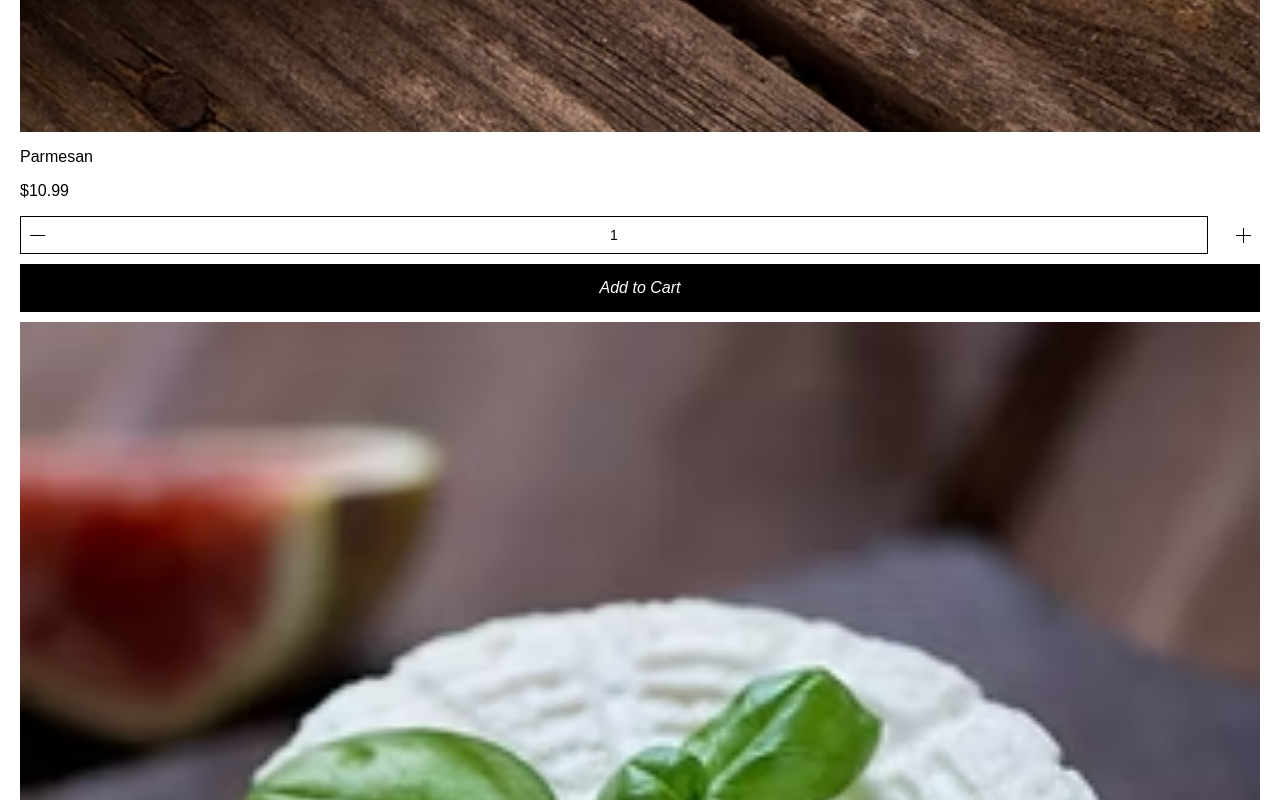
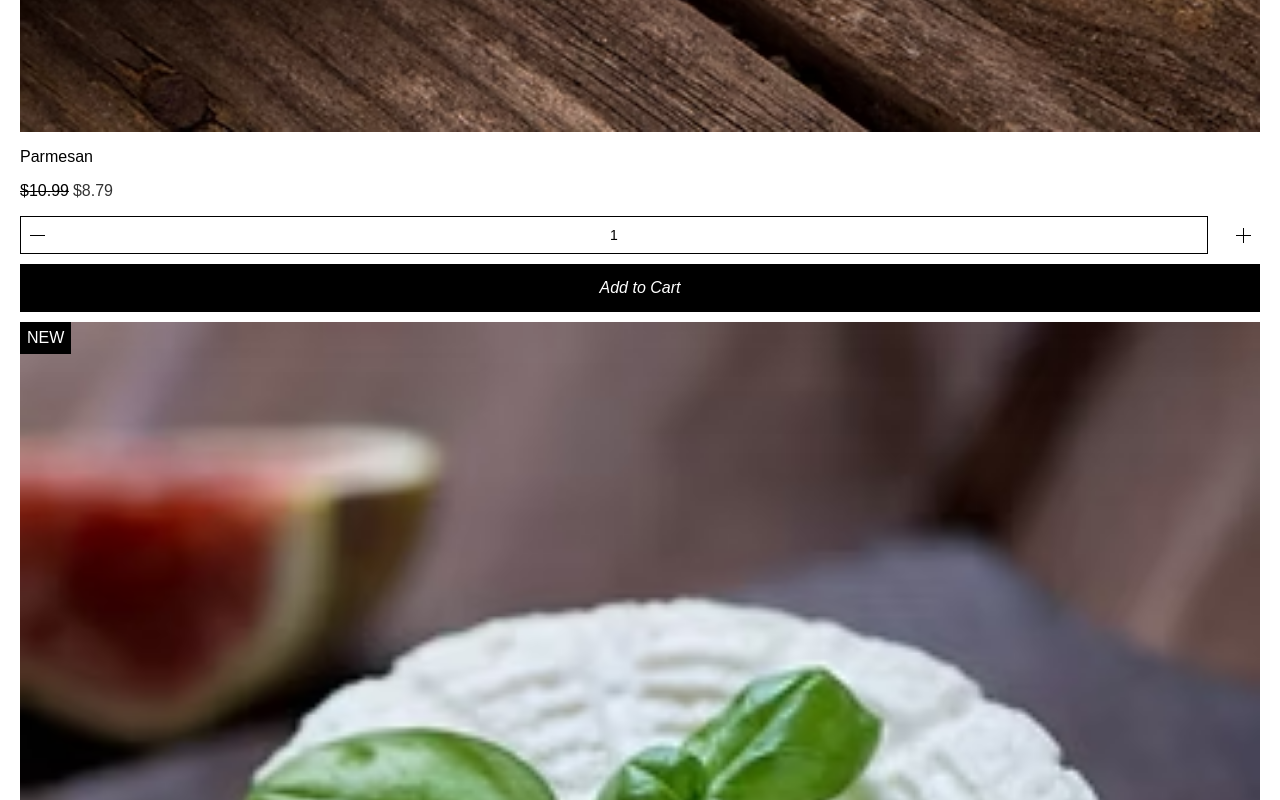
Before and after one commit to alivieE/WixShop, a React (Create React App) app in the folder wixshop/: page /cheeses in a window 1280 px wide. Shown: the part 4160-4960 px from the top of the page. Built offline with nearby package versions, Linux system fonts and the light colour scheme.

Commit message:
add new and sale to product

```diff
--- a/wixshop/src/components/ShopItem/ShopItem.jsx
+++ b/wixshop/src/components/ShopItem/ShopItem.jsx
@@ -19,10 +19,27 @@ const ShopItem = ({ id }) => {
   return (
     <li>
       <form action="submit">
-        <img className={s.productImg} src={images[currentProduct.id]} />
+        <div className={s.wrapImg}>
+          {currentProduct.saleAmount > 0 && <p className={s.notify}>SALE</p>}
+          {currentProduct.isNew > 0 && <p className={s.notify}>NEW</p>}
+          <img className={s.productImg} src={images[currentProduct.id]} />
+        </div>
         <div className={s.productNamePrice}>
           <p>{currentProduct.name}</p>
-          <p>${currentProduct.price}</p>
+          {currentProduct.saleAmount === 0 ? (
+            <p>${currentProduct.price}</p>
+          ) : (
+            <div className={s.priceWrap}>
+              <p className={s.lineThrough}>${currentProduct.price}</p>
+              <p className={s.newPrice}>
+                $
+                {(
+                  currentProduct.price -
+                  (currentProduct.price * currentProduct.saleAmount) / 100
+                ).toFixed(2)}
+              </p>
+            </div>
+          )}
         </div>
         <div className={s.inputBox}>
           <button
--- a/wixshop/src/components/ShopItem/ShopItem.module.css
+++ b/wixshop/src/components/ShopItem/ShopItem.module.css
@@ -49,3 +49,24 @@
   padding: 16px 0 16px 0;
   gap: 16px;
 }
+.wrapImg {
+  position: relative;
+}
+.notify {
+  position: absolute;
+  left: 0;
+  top: 0;
+  background-color: black;
+  color: white;
+  padding: 7px;
+}
+.lineThrough {
+  text-decoration: line-through;
+}
+.newPrice {
+  color: rgb(51, 51, 51);
+}
+.priceWrap {
+  display: flex;
+  gap: 4px;
+}
--- a/wixshop/src/data/products.js
+++ b/wixshop/src/data/products.js
@@ -3,25 +3,33 @@ const products = [
     name: "Cheddar",
     id: "cheddar",
     price: 8.99,
+    isNew: false,
     info: `I'm a product detail. I'm a great place to add more information about your product such as sizing, material, care and cleaning instructions. This is also a great space to write what makes this product special and how your customers can benefit from this item. Buyers like to know what they’re getting before they purchase, so give them as much information as possible so they can buy with confidence and certainty.`,
+    saleAmount: 0,
   },
   {
     name: "Parmesan",
     id: "parmesan",
     price: 10.99,
+    isNew: false,
     info: `I'm a product detail. I'm a great place to add more information about your product such as sizing, material, care and cleaning instructions. This is also a great space to write what makes this product special and how your customers can benefit from this item. Buyers like to know what they’re getting before they purchase, so give them as much information as possible so they can buy with confidence and certainty.`,
+    saleAmount: 20,
   },
   {
     name: "Ricotta",
     id: "ricotta",
     price: 12.99,
+    isNew: true,
     info: `I'm a product detail. I'm a great place to add more information about your product such as sizing, material, care and cleaning instructions. This is also a great space to write what makes this product special and how your customers can benefit from this item. Buyers like to know what they’re getting before they purchase, so give them as much information as possible so they can buy with confidence and certainty.`,
+    saleAmount: 0,
   },
   {
     name: "Danablu",
     id: "danablu",
     price: 11.99,
+    isNew: false,
     info: `I'm a product detail. I'm a great place to add more information about your product such as sizing, material, care and cleaning instructions. This is also a great space to write what makes this product special and how your customers can benefit from this item. Buyers like to know what they’re getting before they purchase, so give them as much information as possible so they can buy with confidence and certainty.`,
+    saleAmount: 0,
   },
 ];
 
```
